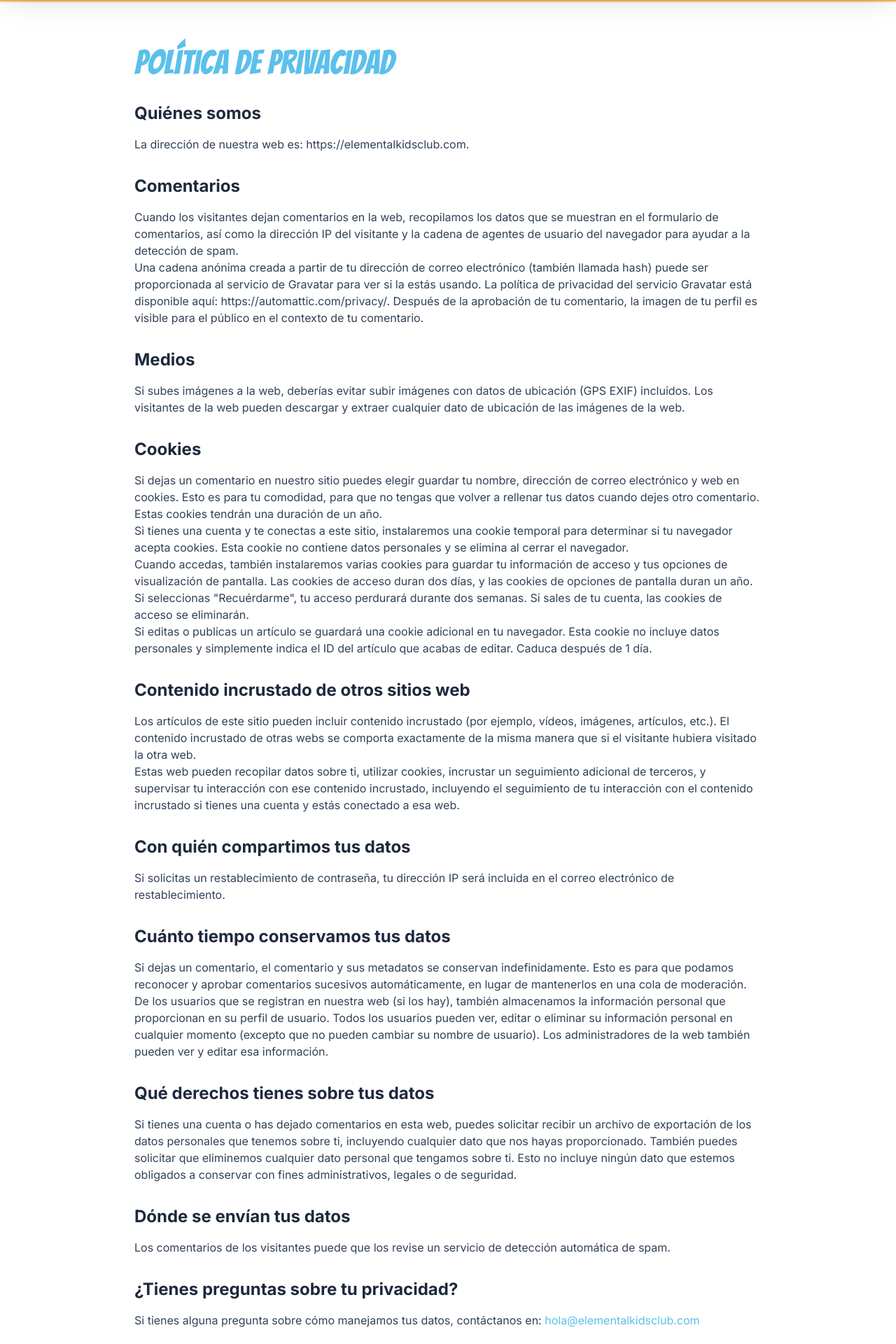
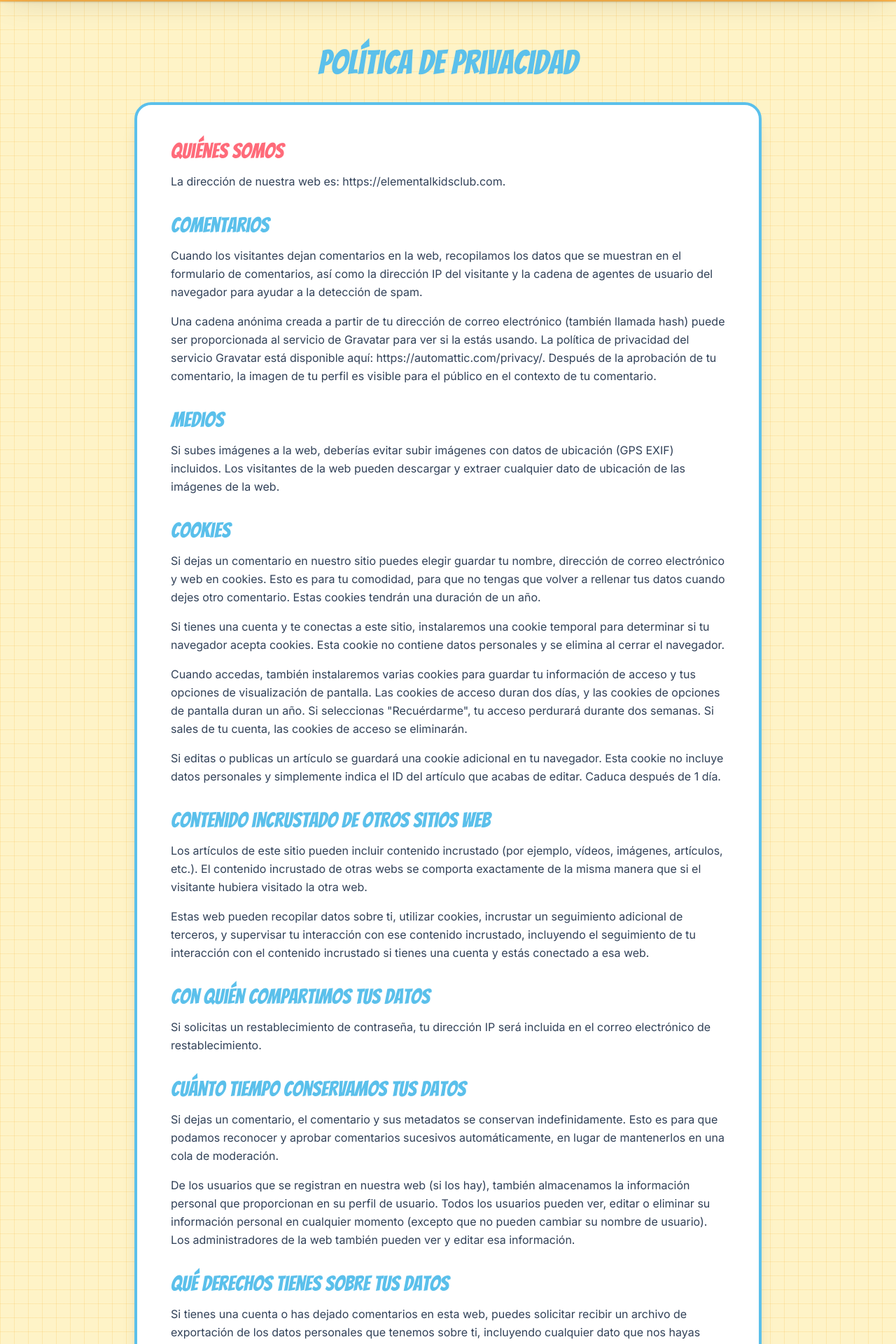
Before and after one commit to magdis-star/elemental-kids-hub-, a Next.js app: page /politica-privacidad in a window 1280 px wide. Shown: the part 825-2745 px from the top of the page at 70% size. Built offline with nearby package versions, Linux system fonts and the light colour scheme.

Commit message:
Improve privacy policy page styling to match brand
- Added yellow grid background like other pages
- White card with blue border for content
- Bangers font for headings in brand colors
- Centered main title
- Better spacing and line height
- Matches landing page aesthetic

```diff
--- a/app/politica-privacidad/page.tsx
+++ b/app/politica-privacidad/page.tsx
@@ -1,80 +1,89 @@
 export default function PoliticaPrivacidad() {
   return (
-    <div className="min-h-screen py-16 px-5 bg-white">
+    <div className="min-h-screen py-16 px-5" style={{
+      backgroundColor: '#FEF3C7',
+      backgroundImage: `
+        linear-gradient(rgba(245, 158, 11, 0.15) 1px, transparent 1px),
+        linear-gradient(90deg, rgba(245, 158, 11, 0.15) 1px, transparent 1px)
+      `,
+      backgroundSize: '20px 20px'
+    }}>
       <div className="max-w-4xl mx-auto">
-        <h1 className="text-4xl md:text-5xl font-bangers text-[#5BC0EB] mb-8">
+        <h1 className="text-4xl md:text-5xl font-bangers text-center mb-8 text-[#5BC0EB]">
           Política de Privacidad
         </h1>
 
-        <div className="prose prose-lg max-w-none text-slate-700">
-          <h2 className="text-2xl font-bold text-slate-800 mt-8 mb-4">Quiénes somos</h2>
-          <p>La dirección de nuestra web es: https://elementalkidsclub.com.</p>
+        <div className="bg-white rounded-3xl shadow-xl p-8 md:p-12 border-4 border-[#5BC0EB]">
+          <div className="space-y-8 text-slate-700">
+          <h2 className="text-2xl md:text-3xl font-bangers text-[#FF6B7A] mb-3">Quiénes somos</h2>
+          <p className="mb-4 leading-relaxed">La dirección de nuestra web es: https://elementalkidsclub.com.</p>
 
-          <h2 className="text-2xl font-bold text-slate-800 mt-8 mb-4">Comentarios</h2>
-          <p>
+          <h2 className="text-2xl md:text-3xl font-bangers text-[#5BC0EB] mb-3 mt-8">Comentarios</h2>
+          <p className="mb-4 leading-relaxed">
             Cuando los visitantes dejan comentarios en la web, recopilamos los datos que se muestran en el formulario de comentarios, así como la dirección IP del visitante y la cadena de agentes de usuario del navegador para ayudar a la detección de spam.
           </p>
-          <p>
+          <p className="mb-4 leading-relaxed">
             Una cadena anónima creada a partir de tu dirección de correo electrónico (también llamada hash) puede ser proporcionada al servicio de Gravatar para ver si la estás usando. La política de privacidad del servicio Gravatar está disponible aquí: https://automattic.com/privacy/. Después de la aprobación de tu comentario, la imagen de tu perfil es visible para el público en el contexto de tu comentario.
           </p>
 
-          <h2 className="text-2xl font-bold text-slate-800 mt-8 mb-4">Medios</h2>
-          <p>
+          <h2 className="text-2xl md:text-3xl font-bangers text-[#5BC0EB] mb-3 mt-8">Medios</h2>
+          <p className="mb-4 leading-relaxed">
             Si subes imágenes a la web, deberías evitar subir imágenes con datos de ubicación (GPS EXIF) incluidos. Los visitantes de la web pueden descargar y extraer cualquier dato de ubicación de las imágenes de la web.
           </p>
 
-          <h2 className="text-2xl font-bold text-slate-800 mt-8 mb-4">Cookies</h2>
-          <p>
+          <h2 className="text-2xl md:text-3xl font-bangers text-[#5BC0EB] mb-3 mt-8">Cookies</h2>
+          <p className="mb-4 leading-relaxed">
             Si dejas un comentario en nuestro sitio puedes elegir guardar tu nombre, dirección de correo electrónico y web en cookies. Esto es para tu comodidad, para que no tengas que volver a rellenar tus datos cuando dejes otro comentario. Estas cookies tendrán una duración de un año.
           </p>
-          <p>
+          <p className="mb-4 leading-relaxed">
             Si tienes una cuenta y te conectas a este sitio, instalaremos una cookie temporal para determinar si tu navegador acepta cookies. Esta cookie no contiene datos personales y se elimina al cerrar el navegador.
           </p>
-          <p>
+          <p className="mb-4 leading-relaxed">
             Cuando accedas, también instalaremos varias cookies para guardar tu información de acceso y tus opciones de visualización de pantalla. Las cookies de acceso duran dos días, y las cookies de opciones de pantalla duran un año. Si seleccionas "Recuérdarme", tu acceso perdurará durante dos semanas. Si sales de tu cuenta, las cookies de acceso se eliminarán.
           </p>
-          <p>
+          <p className="mb-4 leading-relaxed">
             Si editas o publicas un artículo se guardará una cookie adicional en tu navegador. Esta cookie no incluye datos personales y simplemente indica el ID del artículo que acabas de editar. Caduca después de 1 día.
           </p>
 
-          <h2 className="text-2xl font-bold text-slate-800 mt-8 mb-4">Contenido incrustado de otros sitios web</h2>
-          <p>
+          <h2 className="text-2xl md:text-3xl font-bangers text-[#5BC0EB] mb-3 mt-8">Contenido incrustado de otros sitios web</h2>
+          <p className="mb-4 leading-relaxed">
             Los artículos de este sitio pueden incluir contenido incrustado (por ejemplo, vídeos, imágenes, artículos, etc.). El contenido incrustado de otras webs se comporta exactamente de la misma manera que si el visitante hubiera visitado la otra web.
           </p>
-          <p>
+          <p className="mb-4 leading-relaxed">
             Estas web pueden recopilar datos sobre ti, utilizar cookies, incrustar un seguimiento adicional de terceros, y supervisar tu interacción con ese contenido incrustado, incluyendo el seguimiento de tu interacción con el contenido incrustado si tienes una cuenta y estás conectado a esa web.
           </p>
 
-          <h2 className="text-2xl font-bold text-slate-800 mt-8 mb-4">Con quién compartimos tus datos</h2>
-          <p>
+          <h2 className="text-2xl md:text-3xl font-bangers text-[#5BC0EB] mb-3 mt-8">Con quién compartimos tus datos</h2>
+          <p className="mb-4 leading-relaxed">
             Si solicitas un restablecimiento de contraseña, tu dirección IP será incluida en el correo electrónico de restablecimiento.
           </p>
 
-          <h2 className="text-2xl font-bold text-slate-800 mt-8 mb-4">Cuánto tiempo conservamos tus datos</h2>
-          <p>
+          <h2 className="text-2xl md:text-3xl font-bangers text-[#5BC0EB] mb-3 mt-8">Cuánto tiempo conservamos tus datos</h2>
+          <p className="mb-4 leading-relaxed">
             Si dejas un comentario, el comentario y sus metadatos se conservan indefinidamente. Esto es para que podamos reconocer y aprobar comentarios sucesivos automáticamente, en lugar de mantenerlos en una cola de moderación.
           </p>
-          <p>
+          <p className="mb-4 leading-relaxed">
             De los usuarios que se registran en nuestra web (si los hay), también almacenamos la información personal que proporcionan en su perfil de usuario. Todos los usuarios pueden ver, editar o eliminar su información personal en cualquier momento (excepto que no pueden cambiar su nombre de usuario). Los administradores de la web también pueden ver y editar esa información.
           </p>
 
-          <h2 className="text-2xl font-bold text-slate-800 mt-8 mb-4">Qué derechos tienes sobre tus datos</h2>
-          <p>
+          <h2 className="text-2xl md:text-3xl font-bangers text-[#5BC0EB] mb-3 mt-8">Qué derechos tienes sobre tus datos</h2>
+          <p className="mb-4 leading-relaxed">
             Si tienes una cuenta o has dejado comentarios en esta web, puedes solicitar recibir un archivo de exportación de los datos personales que tenemos sobre ti, incluyendo cualquier dato que nos hayas proporcionado. También puedes solicitar que eliminemos cualquier dato personal que tengamos sobre ti. Esto no incluye ningún dato que estemos obligados a conservar con fines administrativos, legales o de seguridad.
           </p>
 
-          <h2 className="text-2xl font-bold text-slate-800 mt-8 mb-4">Dónde se envían tus datos</h2>
-          <p>
+          <h2 className="text-2xl md:text-3xl font-bangers text-[#5BC0EB] mb-3 mt-8">Dónde se envían tus datos</h2>
+          <p className="mb-4 leading-relaxed">
             Los comentarios de los visitantes puede que los revise un servicio de detección automática de spam.
           </p>
 
-          <h2 className="text-2xl font-bold text-slate-800 mt-8 mb-4">¿Tienes preguntas sobre tu privacidad?</h2>
-          <p>
+          <h2 className="text-2xl md:text-3xl font-bangers text-[#5BC0EB] mb-3 mt-8">¿Tienes preguntas sobre tu privacidad?</h2>
+          <p className="mb-4 leading-relaxed">
             Si tienes alguna pregunta sobre cómo manejamos tus datos, contáctanos en:{' '}
             <a href="mailto:hola@elementalkidsclub.com" className="text-[#5BC0EB] hover:underline">
               hola@elementalkidsclub.com
             </a>
           </p>
+          </div>
         </div>
       </div>
     </div>
```
